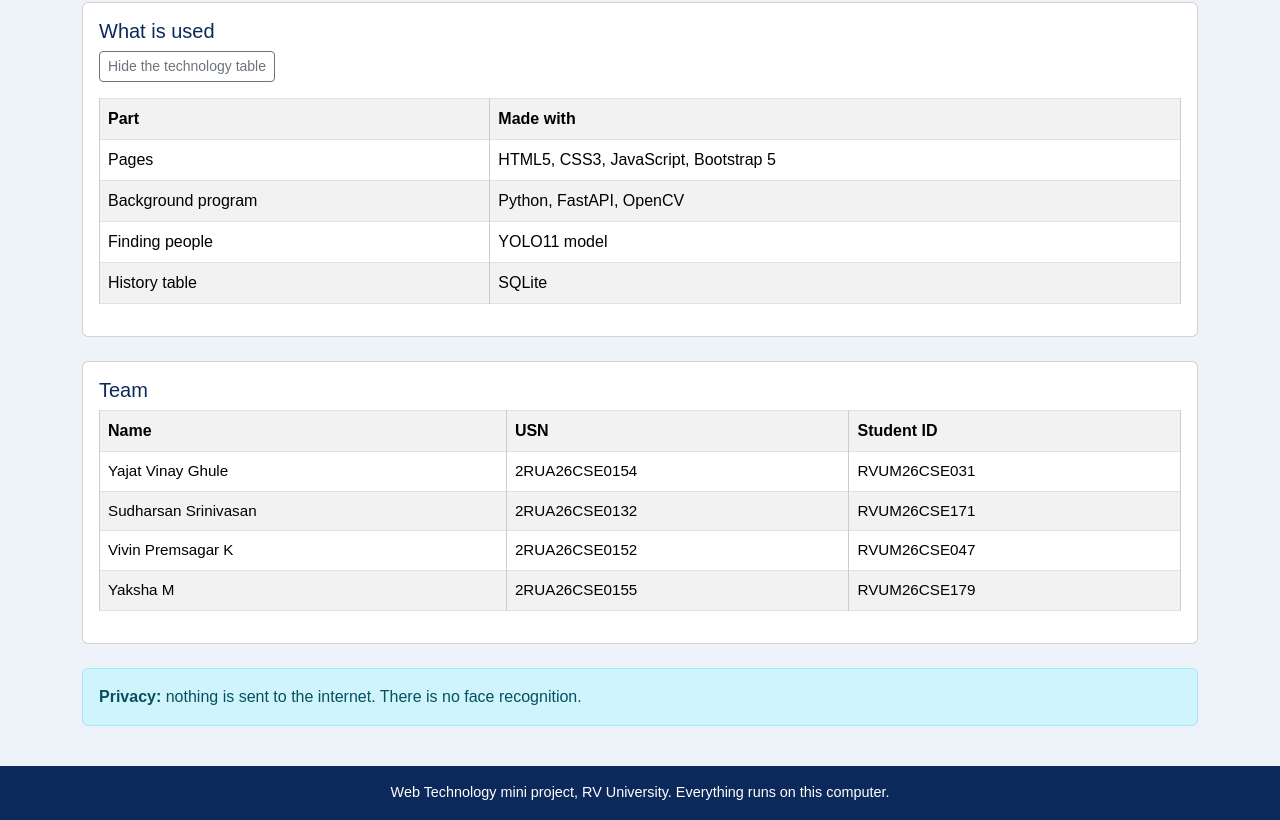
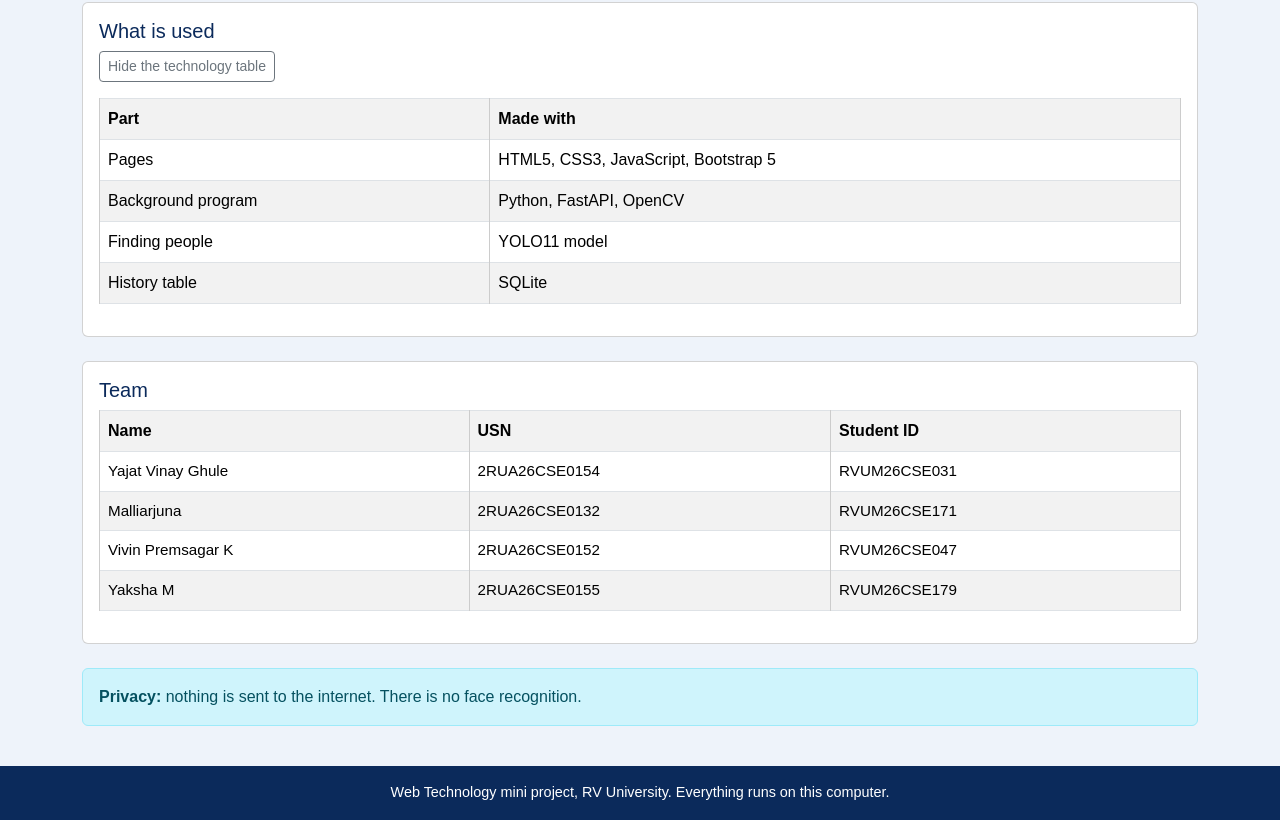
Before and after one commit to YajatGhule/rvu-id-detector, a plain HTML site: page web/about.html in a window 1280 px wide. Shown: the part 769-1589 px from the top of the page. Drawn offline with Linux system fonts and the light colour scheme.

Commit message:
Update the team list on the About page

```diff
--- a/web/about.html
+++ b/web/about.html
@@ -130,7 +130,7 @@
               <td>RVUM26CSE031</td>
             </tr>
             <tr>
-              <td>Sudharsan Srinivasan</td>
+              <td>Malliarjuna</td>
               <td>2RUA26CSE0132</td>
               <td>RVUM26CSE171</td>
             </tr>
```
